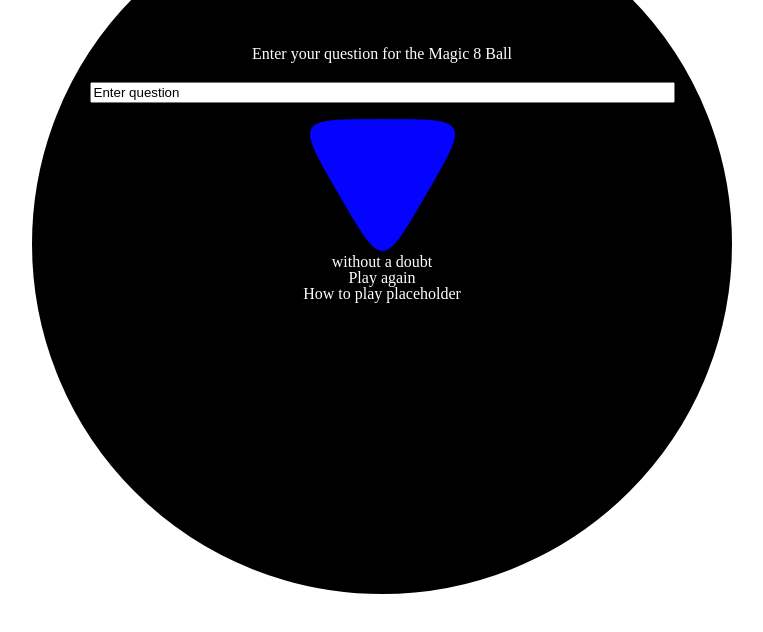
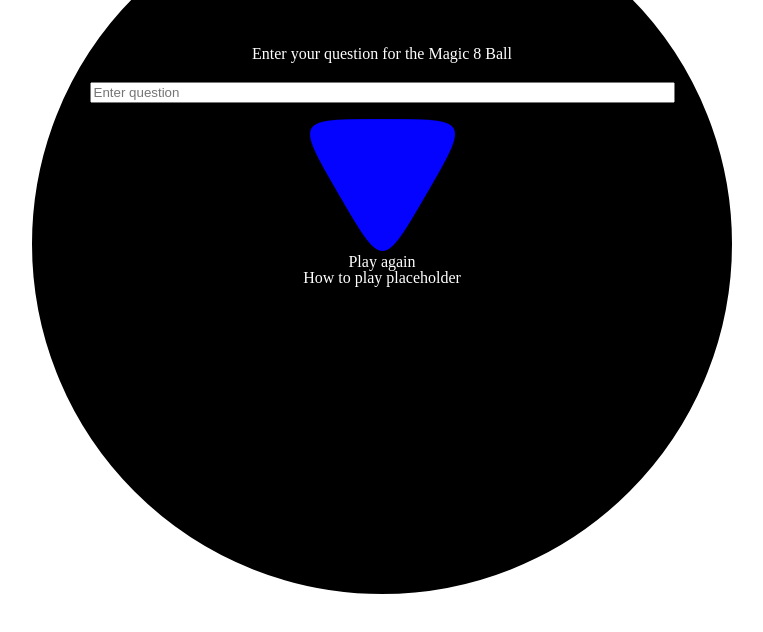
Before and after one commit to sparklebunny/Quiz-App, a plain HTML site: page index.html in a window 1280 px wide. Both pictures are taken after a click on the picture 608 px from the left and 313 px from the top of the page. Shown: the part 128-760 px from the top of the page, without its empty margins (226-989 px from the left). Drawn offline with nearby package versions, Linux system fonts and the light colour scheme.

Commit message:
Improved Javascript
question text must be entered to receive response

```diff
--- a/css/main.css
+++ b/css/main.css
@@ -55,15 +55,17 @@
 
 #newgame {
 	color: white;
-	padding: 30px;
-	border: 1px;
+/*	padding: 30px;
+*/	border: 1px;
 	border-color: white;
 	border-radius: 30px;
 	background-color: yellow;
 	border-style: dashed;
+	float: left;
 }
 
 #howto {
 	color: white;
-	padding: 60px;
+/*	padding: 60px;
+*/	float: right;
 }
--- a/index.html
+++ b/index.html
@@ -10,14 +10,14 @@
 </head>
 <body>
 
-<section id="display">
+<div id="display">
 
 <h1>Magic 8 Ball</h1>
 
 
 <div id="game">
 	<p>Enter your question for the Magic 8 Ball</p>
-	<input type="text" value="Enter question" size="70px" id="question">
+	<input type="text" placeholder="Enter question" size="70px" id="question">
 </div>
 <br>
 
@@ -32,7 +32,7 @@
 
 <div id="howto">How to play placeholder</div>
 
-</section>
+</div>
 
 </body>
 </html>
--- a/js/app.js
+++ b/js/app.js
@@ -1,25 +1,25 @@
 $(document).ready(function() {
 
-	var responses = ["it is certain",
-		"it is decidedly so",
-		"without a doubt",
-		"yes, definitely",
-		"you may rely on it",
-		"as I see it, yes",
-		"most likely",
-		"outlook good",
-		"yes",
-		"signs point to yes",
-		"reply hazy, try again",
-		"ask again later",
-		"better not tell you now",
-		"cannot predict now",
-		"concentrate and ask again",
-		"don't count on it",
-		"my reply is no",
-		"my sources say no",
-		"outlook not good",
-		"very doubtful"]
+	var responses = ["It is certain.",
+		"It is decidedly so.",
+		"Without a doubt.",
+		"Yes, definitely.",
+		"You may rely on it.",
+		"As I see it, yes.",
+		"Most likely.",
+		"Outlook good!",
+		"Yes!",
+		"Signs point to yes!",
+		"Reply hazy, try again!",
+		"Ask again later.",
+		"Better not tell you now.",
+		"Cannot predict now.",
+		"Concentrate and ask again.",
+		"Don't count on it.",
+		"My reply is no.",
+		"My sources say no way.",
+		"Outlook not good.",
+		"Very doubtful."]
 
 	var newGame = 0
 
@@ -31,10 +31,16 @@
 
 
 	function processQuestion() {
-		var random = Math.floor(Math.random() * responses.length);
-		var answer = responses[random];
-		// alert(answer);
-		$("#answertext").append('<p>' + answer + '</p>');
+		if ($("#question").val().length >= 3) {
+			var random = Math.floor(Math.random() * responses.length);
+			var answer = responses[random];
+			// alert(answer);
+			$("#answertext").append('<p>' + answer + '</p>');
+		}
+		else {
+			alert("Please enter a question.");
+		}
+
 	};
 
 	$("#question").keypress(function(e) {
```
